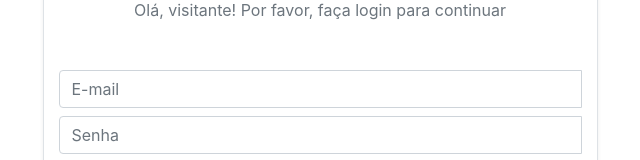
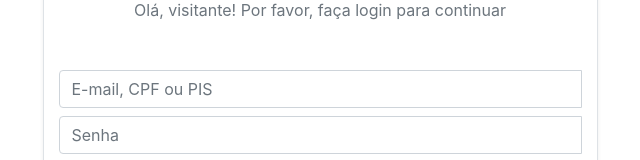
Before and after one commit to tchaguitos/cadastro-usuarios-web, a Vue app: page /login in a window 1280 px wide. Shown: the part 396-556 px from the top of the page, without its empty margins (320-960 px from the left). Built offline with nearby package versions, Linux system fonts and the light colour scheme; no server answers.

Commit message:
refactor: altera campo email para tambem receber cpf e pis

```diff
--- a/src/views/Login.vue
+++ b/src/views/Login.vue
@@ -23,15 +23,15 @@
       <b-input-group id="input-group-2" class="mb-2">
         <b-form-input
           required
-          type="email"
+          type="text"
           id="email"
-          placeholder="E-mail"
+          placeholder="E-mail, CPF ou PIS"
           v-model="$v.email.$model"
           :state="validateState('email')"
         ></b-form-input>
 
         <b-form-invalid-feedback :state="validateState('email')">
-          Por favor, forneça um endereço de e-mail válido
+          Por favor, forneça um endereço de e-mail, CPF ou PIS/PASEP válido
         </b-form-invalid-feedback>
       </b-input-group>
 
@@ -73,7 +73,7 @@
 import { login } from '../services/login'
 
 import { validationMixin } from 'vuelidate'
-import { required, email, minLength } from 'vuelidate/lib/validators'
+import { required, email, minLength, numeric, or } from 'vuelidate/lib/validators'
 
 export default {
     name: 'Login',
@@ -133,7 +133,7 @@ export default {
     validations: {
       email: {
         required,
-        email
+        or: or(email, numeric)
       },
       password: {
         required,
```
